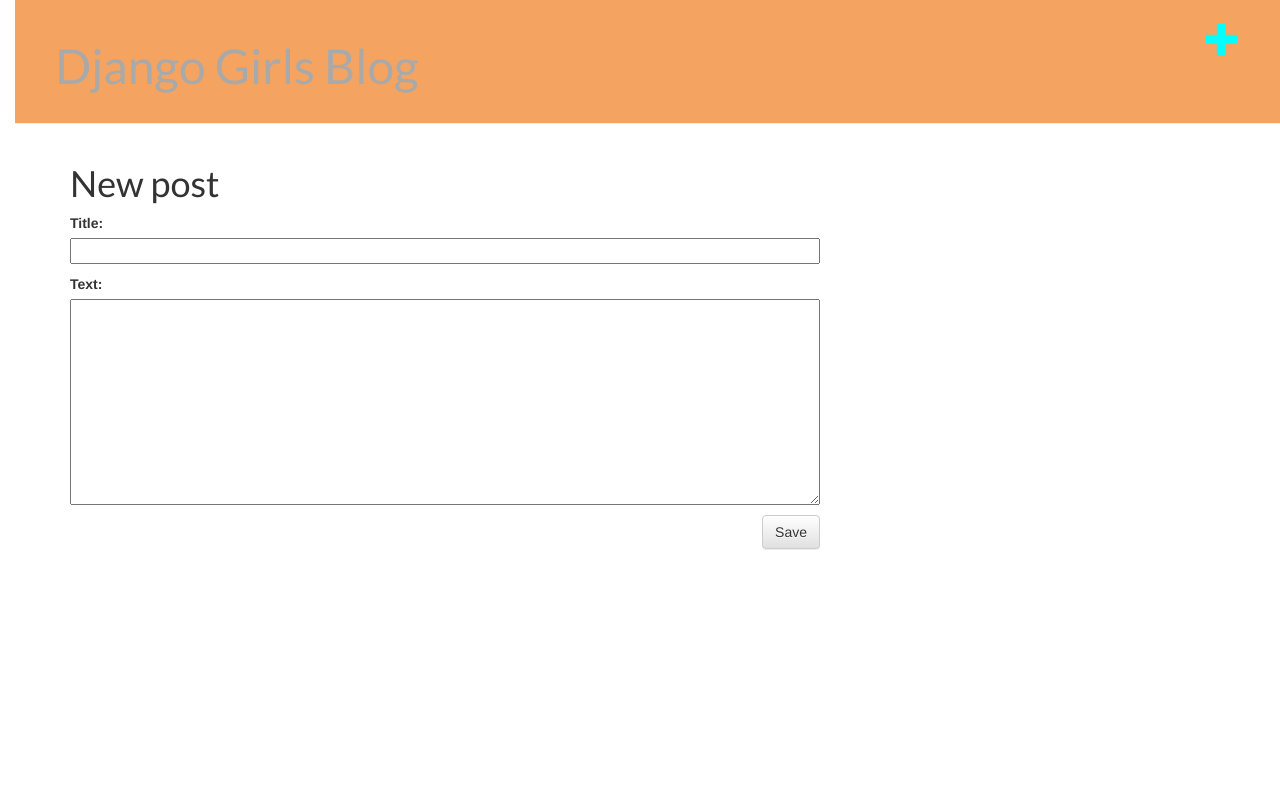
After one commit to Perpety/my-first-blog, a Django app: page /post/new/ in a window 1280 px wide. The commit adds this page. Run offline with Django 3.2, Linux system fonts and the light colour scheme; some libraries are stand-ins or nearby versions.

```diff
--- /dev/null
+++ b/blog/forms.py
@@ -0,0 +1,9 @@
+from django import forms
+
+from .models import Post
+
+class PostForm(forms.ModelForm):
+
+	class Meta:
+		model = Post
+		fields = ('title', 'text',)
--- a/blog/static/CSS/blog.css
+++ b/blog/static/CSS/blog.css
@@ -1,49 +1,59 @@
+h1 a {
+color: #00FFFF;
+}
+
+body {
+	padding-left: 15px;
+}
 
 h1 a {
 	color: #00FFFF;
 	font-family: 'Lato';
 }
-body {
-	padding-left: 15px;
-}
-h2 a{
-	color: #FFD700;
-	font-family: 'Lato';
-}
+
 .page-header {
-background-color: #A9A9A9;
+	background-color: #F4A460;
 	margin-top: 0;
 	padding: 20px 20px 20px 40px;
 }
+
 .page-header h1, .page-header h1 a, .page-header h1 a:visited, .page-header h1 a:active {
-color: #B22222;
+	color: #A9A9A9;
 	font-size: 36pt;
 	text-decoration: none;
 }
+
 .content {
 	margin-left: 40px;
 }
+
 h1, h2, h3, h4 {
 	font-family: 'Lato', cursive;
 }
+
 .date {
-color: #828282;
+	color: #F4A460;
 }
+
 .save {
 	float: right;
 }
+
 .post-form textarea, .post-form input {
 	width: 100%;
 }
+
 .top-menu, .top-menu:hover, .top-menu:visited {
-color: #B22222;
+	color: #00ffff;
 	float: right;
 	font-size: 26pt;
 	margin-right: 20px;
 }
+
 .post {
 	margin-bottom: 70px;
 }
+
 .post h1 a, .post h1 a:visited {
-color: #FF00FF;
+	color: #000000;
 }
--- a/blog/templates/blog/base.html
+++ b/blog/templates/blog/base.html
@@ -9,6 +9,7 @@
 	</head>
 	<body>
 		<div class="page-header">
+			<a href="{% url 'post_new' %}" class="top-menu"><span class="glyphicon glyphicon-plus"></span></a>
 			<h1><a href="/">Django Girls Blog</a></h1>
 		</div>
 		<div class="content container">
--- /dev/null
+++ b/blog/templates/blog/post_edit.html
@@ -0,0 +1,9 @@
+{% extends 'blog/base.html' %}
+
+{% block content %}
+	<h1>New post</h1>
+	<form method="POST" class="post-form">{% csrf_token %}
+		{{ form.as_p }}
+		<button type="submit" class="save btn btn-default">Save</button>
+	</form>
+{% endblock %}
--- a/blog/templates/blog/post_list.html
+++ b/blog/templates/blog/post_list.html
@@ -5,7 +5,7 @@
 		<div class="date">
 			<p>published: 16.04.2018, 12:14</p>
 		</div>
-		<h2><a href="">My first post</a></h2>
+		<h2><a href="{% url 'post_detail' pk=post.pk %}">My first post</a></h2>
 		<p> Postcolonial education may have helped emancipate the African mind from the metal chains of traditional worship and superstitious beliefs and practices. It has provided us with impressive degrees and diplomas but that education has not succeeded in liberating us from the metal chains of secularism and selfism                         - Samuel Koranteng Pipim, PhD. </p>
 	</div>
 
--- a/blog/urls.py
+++ b/blog/urls.py
@@ -4,4 +4,5 @@
 urlpatterns = [
 	url(r'^$', views.post_list, name='post_list'),
 	url(r'^post/(?P<pk>\d+)/$', views.post_detail, name='post_detail'),
+	url(r'^post/new/$', views.post_new, name='post_new'),
 ]
--- a/blog/views.py
+++ b/blog/views.py
@@ -1,6 +1,7 @@
 from django.shortcuts import render, get_object_or_404
 from django.utils import timezone
 from .models import Post
+from .forms import PostForm
 # Create your views here.
 
 def post_list(request):
@@ -10,3 +11,15 @@
 def post_detail(request, pk):
 	post = get_object_or_404(Post.objects.get, pk=pk)
 	return render(request, 'blog/post_detail.html', {'post': post})
+def post_new(request):
+	if request.method == "POST":
+		form = PostForm(request.POST)
+		if form.is_valid():
+			post = form.save(commit=False)
+			post.author = request.user
+			post.published_date = timezone.now()
+			post.save()
+			return redirect('post_detail', pk=post.pk)
+	else:
+		form = PostForm()
+	return render(request, 'blog/post_edit.html', {'form': form})
```
Lines whose indentation alone changed are shown as unchanged.
